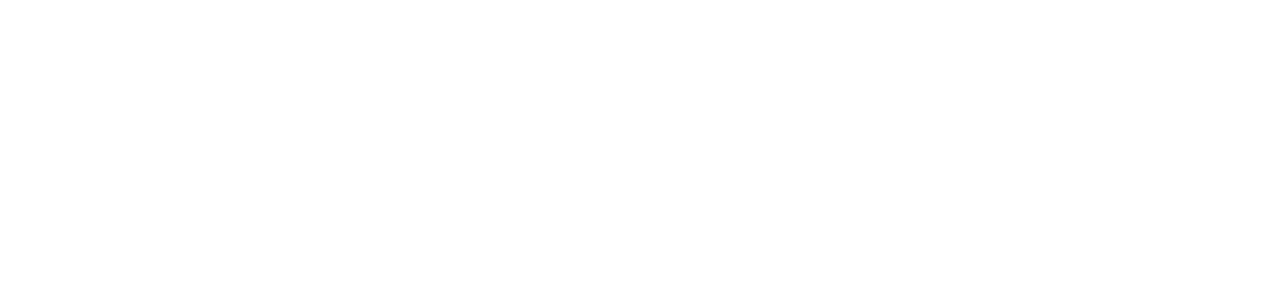
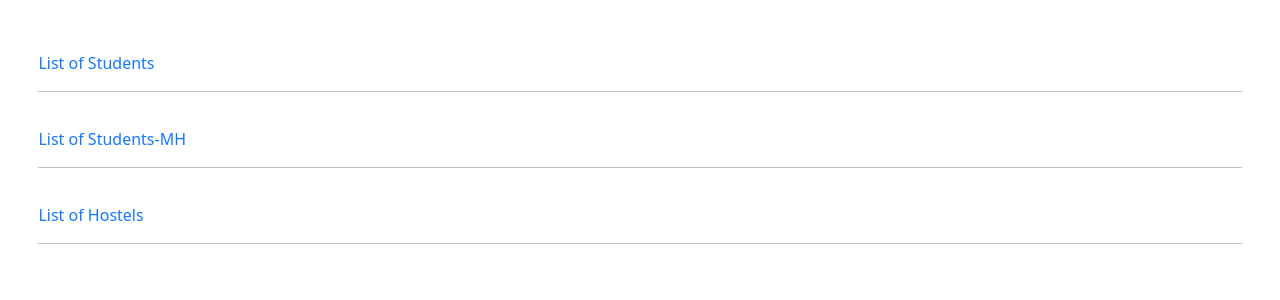
Before and after one commit to DiyaACM/Hostel-Mangement-System, a React (Create React App) app: page /Admin in a window 1280 px wide. Before the commit this address had no page. Shown: the top 300 px of the page. Built offline with nearby package versions, Linux system fonts and the light colour scheme.

Commit message:
Updating and Adding Files

```diff
--- a/src/App.css
+++ b/src/App.css
@@ -174,3 +174,21 @@ nav.navbar li a {
   border-color: #14A5FF;
   border-width: 2px;
  }
+
+ .admin{
+  position: relative;
+  background-color: white;
+  background-size: cover;
+  background-position: center;
+  height: 100vh;
+  margin-left: 0%;
+  color: #1479FF;
+  padding-left: 3%;
+  padding-right: 3%;
+  padding-top: 4%;
+ }
+ .line{
+  text-align: justify;
+  color: black;
+  height: 20px;
+ }
--- a/src/App.js
+++ b/src/App.js
@@ -1,6 +1,7 @@
 import React from 'react';
 import Home from './components/Home'
 import User from './components/User';
+import Admin from './components/Admin';
 import 'bootstrap/dist/css/bootstrap.min.css';
 import './App.css';
 import { BrowserRouter as Router, Routes, Route, Link } from "react-router-dom";
@@ -21,6 +22,7 @@ function App() {
           <Route path="/" element={<Home />} />
           <Route path="/User" element={<User />} />
           <Route path="/Home" element={<Home />} />
+          <Route path="/Admin" element={<Admin />} />
 
         </Routes>
       </Router>
--- /dev/null
+++ b/src/components/Admin.js
@@ -0,0 +1,16 @@
+import { Link } from "react-router-dom";
+
+const Admin = () => {
+    return (
+        <div className="admin">
+            <Link to="/List">List of Students</Link>
+            <hr className="line"></hr>
+            <Link to="/List">List of Students-MH</Link>
+            <hr className="line"></hr>
+            <Link to="/List">List of Hostels</Link>
+            <hr className="line"></hr>
+        </div>
+    );
+}
+
+export default Admin;
--- a/src/components/Navbar.js
+++ b/src/components/Navbar.js
@@ -1,13 +1,13 @@
 import { Link } from "react-router-dom";
 const Navbar = () => {
     return (
-        <nav class="navbar navbar-expand-lg " id="nav">
-        <div class="container-fluid">
-          <div class="navbar-header" >
+        <nav className="navbar navbar-expand-lg " id="nav">
+        <div className="container-fluid">
+          <div className="navbar-header" >
             <Link to ="/Home" class="navbar-brand">Hostel Management</Link>
           </div>
-          <ul class="nav navbar-nav" id = "nav-bar">
-            <li class="active"><Link to="/User">Home</Link></li>
+          <ul className="nav navbar-nav" id = "nav-bar">
+            <li className="active"><Link to="/User">Home</Link></li>
             <li><Link to="/User">MH</Link></li>
             <li><Link to="/User">Profile</Link></li>
             <li><Link to="/Home">Logout</Link></li>
--- a/src/components/Navhome.js
+++ b/src/components/Navhome.js
@@ -1,14 +1,14 @@
 import { Link } from "react-router-dom";
 const Navhome = () => {
     return (
-        <nav class="navbar navbar-expand-lg ">
-        <div class="container-fluid">
-          <div class="navbar-header" >
+        <nav className="navbar navbar-expand-lg ">
+        <div className="container-fluid">
+          <div className="navbar-header" >
             <Link to="/" class="navbar-brand" >Hostel Management</Link>
           </div>
-          <ul class="nav navbar-nav" id = "homenav">
-            <li class="active"><Link to="/User">Login</Link></li>
-            <li><Link to="/User">Sign Up</Link></li>
+          <ul className="nav navbar-nav" id = "homenav">
+            <li className="active"><Link to="/User">Login</Link></li>
+            <li><Link to="/Admin">Sign Up</Link></li>
           </ul>
         </div>
       </nav>
```
